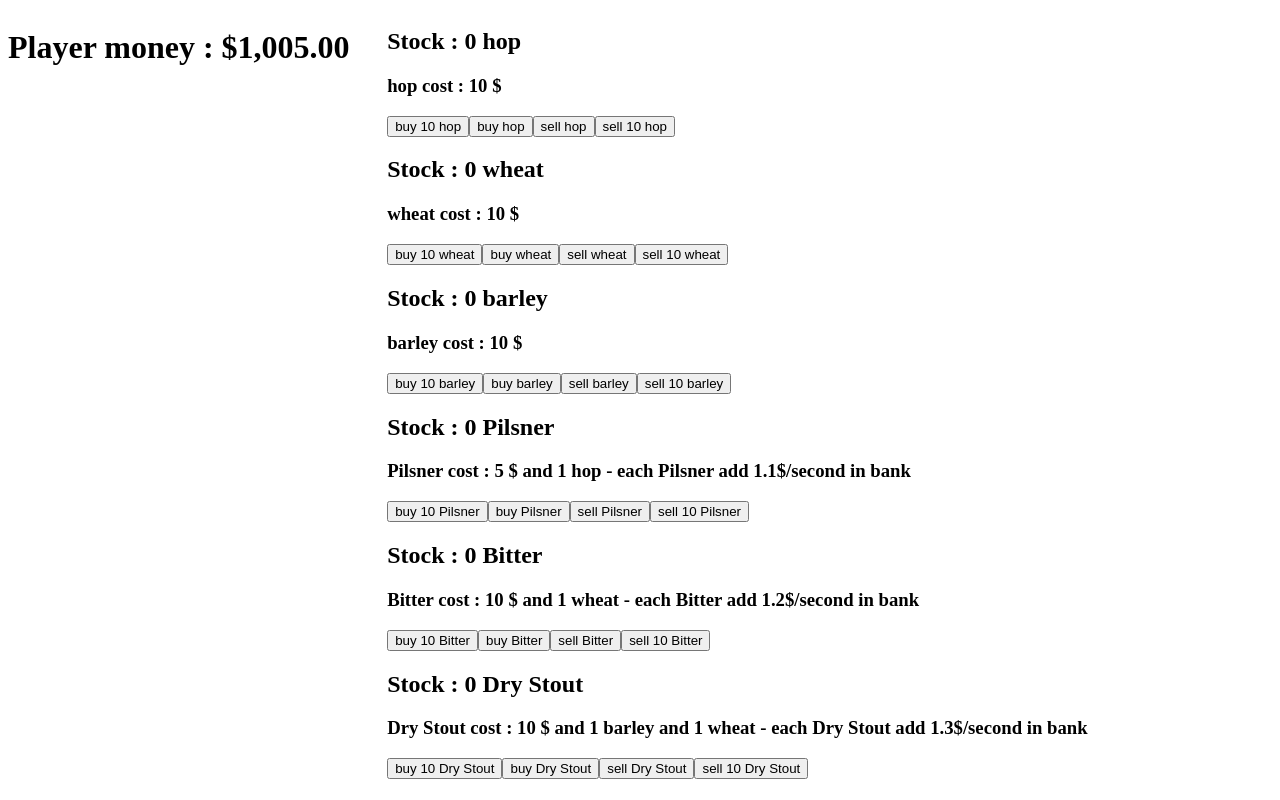
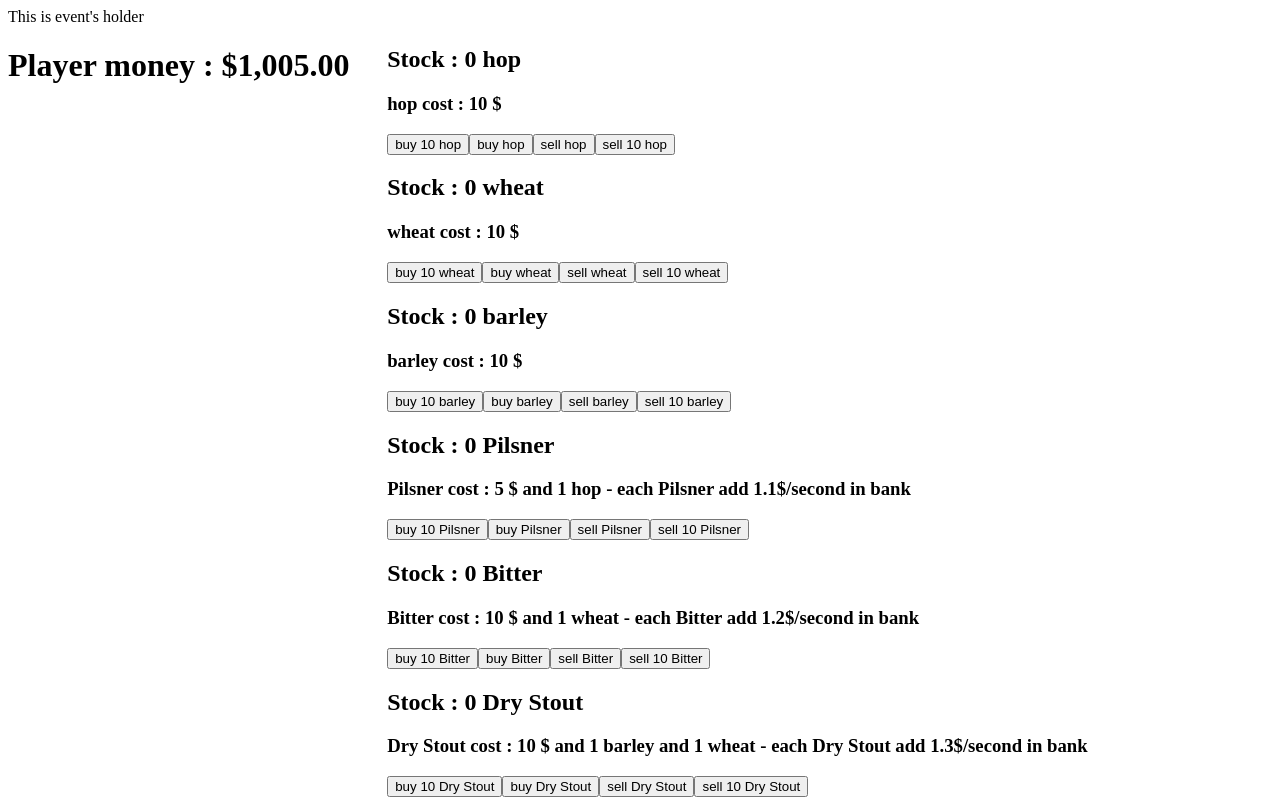
Before and after one commit to emmanuel-franc/beerclick, an Angular app: page / in a window 1280 px wide. Built offline with nearby package versions, Linux system fonts and the light colour scheme.

Commit message:
created component events

```diff
--- a/src/app/app.component.html
+++ b/src/app/app.component.html
@@ -1,3 +1,7 @@
+<div>
+  <app-event></app-event>
+</div>
+
 <div class="col-30">
   <h1>Player money : {{player.resources.money.qty | currency: 'USD': true}}</h1>
 </div>
--- a/src/app/app.module.ts
+++ b/src/app/app.module.ts
@@ -5,11 +5,13 @@ import { HttpModule } from '@angular/http';
 
 import { AppComponent } from './app.component';
 import { ItemComponent } from './components/item/item.component';
+import { EventComponent } from './components/event/event.component';
 
 @NgModule({
   declarations: [
     AppComponent,
-    ItemComponent
+    ItemComponent,
+    EventComponent
   ],
   imports: [
     BrowserModule,
--- /dev/null
+++ b/src/app/components/event/event.component.html
@@ -0,0 +1,3 @@
+<div class="appEvent">
+  This is event's holder
+</div>
--- /dev/null
+++ b/src/app/components/event/event.component.scss
@@ -0,0 +1,3 @@
+.app-event { //todo debug scss
+  text-align: center;
+}
```
Also changed, not shown: src/app/components/event/event.component.ts (added, +12 -0 lines), 1 other file (tests, documents, lock files or other folders).
